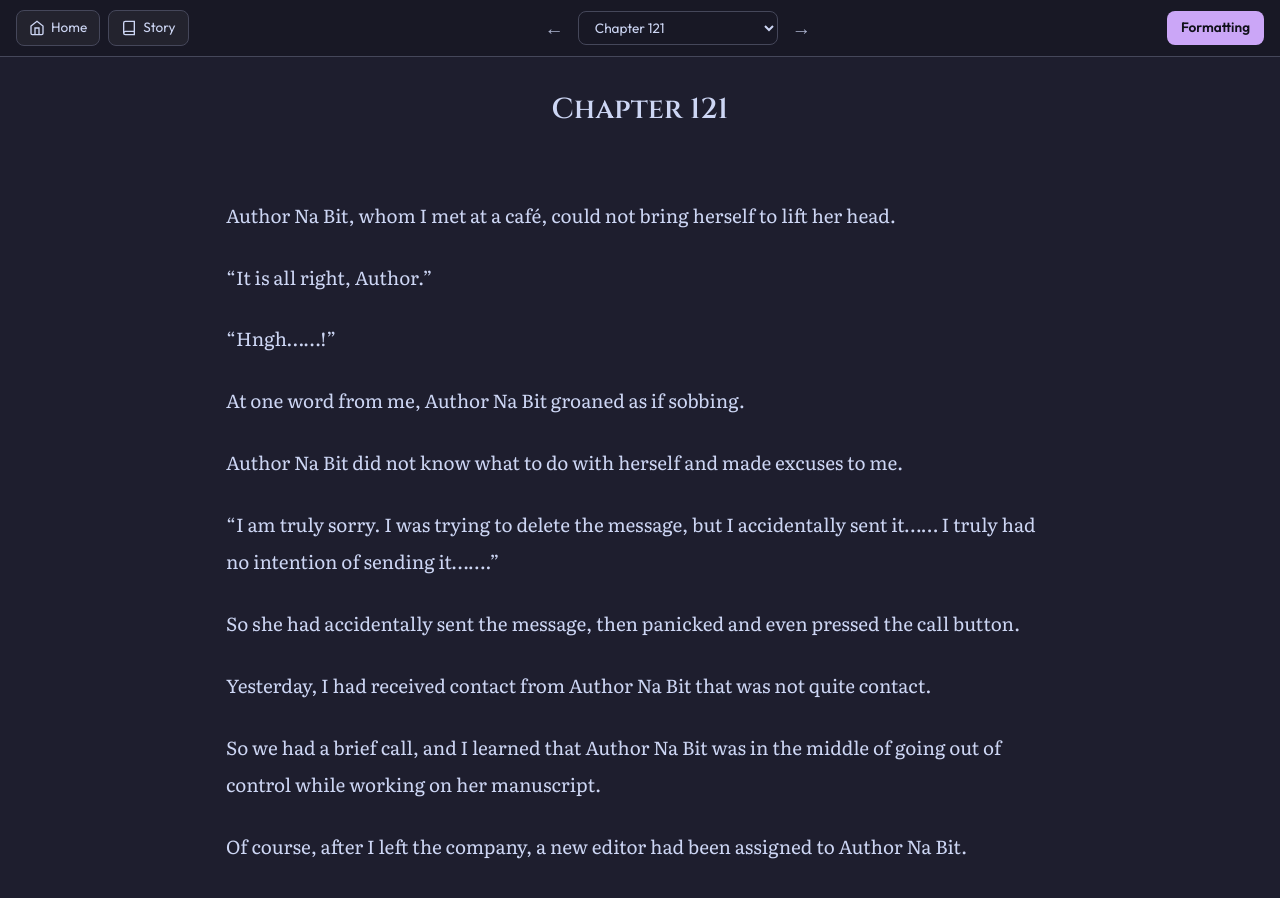
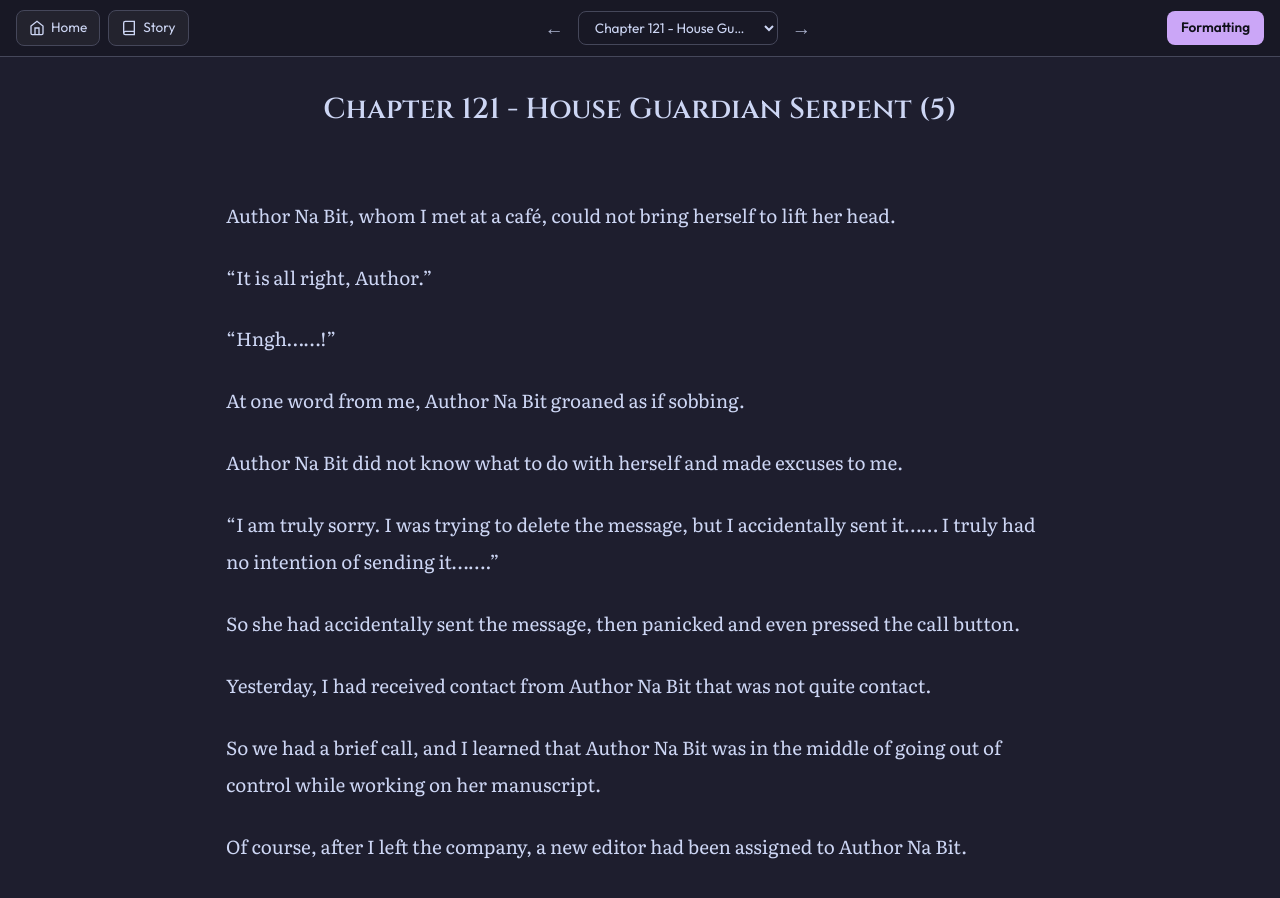
Before and after one commit to soleumn/soleumn.github.io, a Jekyll site: the page built from _chapters/esg/ch121.md, in a window 1280 px wide and 900 px high. Built offline with Jekyll 4.4.1, drawn with Linux system fonts in a browser that asks for light colours; comment, search, counter and statistics services are not loaded.

Commit message:
Update ch121.md

```diff
--- a/_chapters/esg/ch121.md
+++ b/_chapters/esg/ch121.md
@@ -1,5 +1,5 @@
 ---
-title: "Chapter 121"
+title: "Chapter 121 - House Guardian Serpent (5)"
 categories: esg
 capitulo: 121
 ---
```
